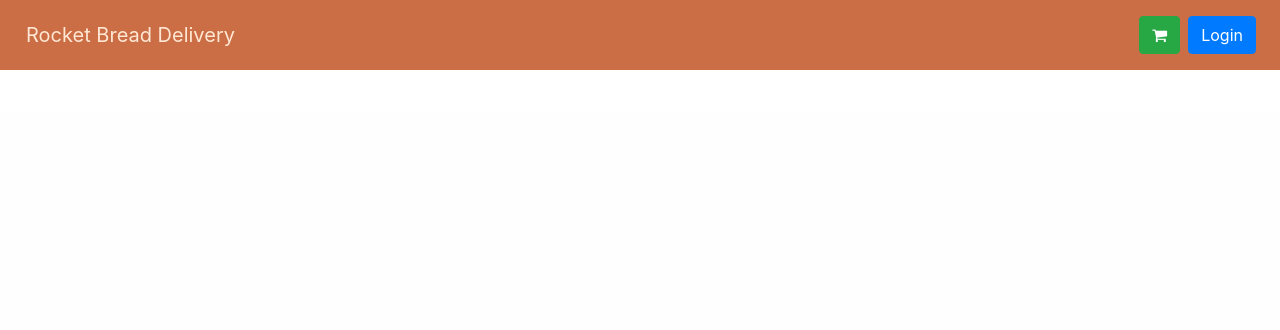
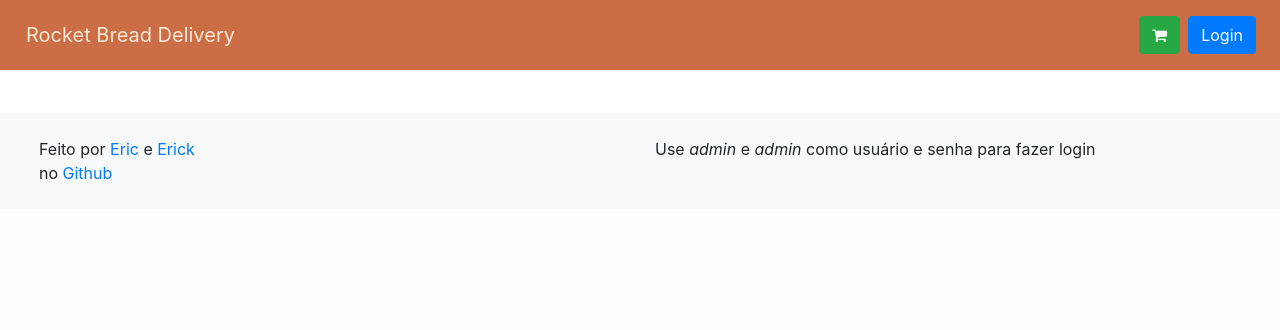
Before and after one commit to erickRochaIP/ROCKET-BREAD-DELIVERY, a PHP site: page / in a window 1280 px wide. Shown: the top 330 px of the page. Run offline with PHP 8.4, Linux system fonts and the light colour scheme; data that the repository does not hold is empty; a stand-in replaces the project's code that opens the database connection.

Commit message:
Adicionar footer com nomes e login

```diff
--- a/view/all_produtos_carrinho_view.php
+++ b/view/all_produtos_carrinho_view.php
@@ -49,5 +49,24 @@
 
 	<br>
 
+</div>
 
-</div>
+<footer class="bg-light">
+  <div class="container-fluid p-4">
+    <div class="col-md-12">
+      <div class="row">
+        <div class="col-md-6">
+        Feito por
+        <a href="https://github.com/mifegui">Eric</a> e
+        <a href="https://github.com/erickRochaIP">Erick</a>
+        <br>
+        no
+        <a href="https://github.com/erickRochaIP/ROCKET-BREAD-DELIVERY">Github</a>
+        </div>
+      <div class="col-md-6">
+        Use <span class="font-italic"> admin </span> e <span class="font-italic"> admin </span> como usuário e senha para fazer login
+       </div>
+      </div>
+    </div>
+  </div>
+</footer>
```
